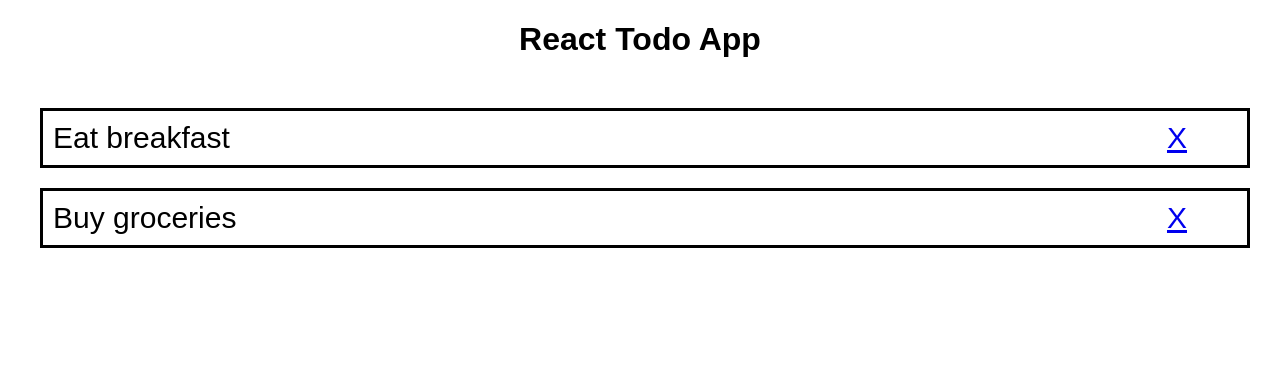
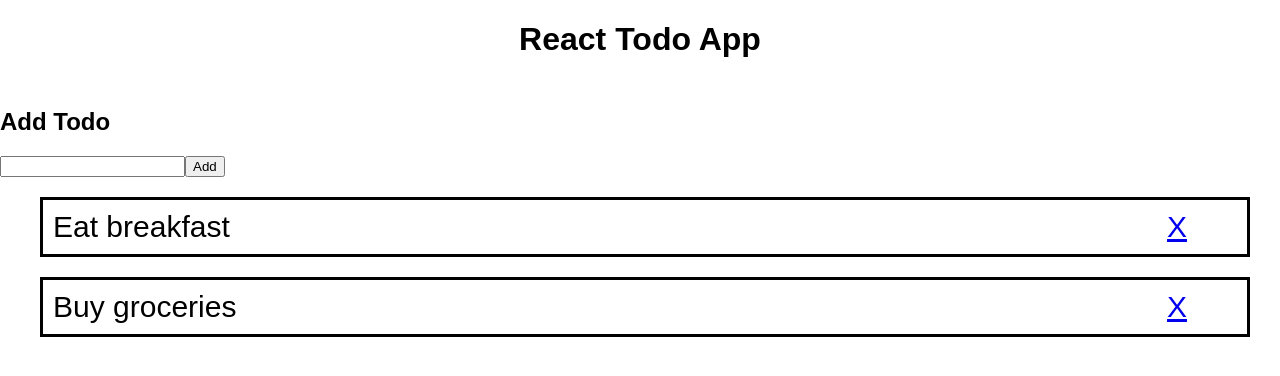
Before and after one commit to CuriousIbrahim/react-todo-app, a React (Create React App) app: page / in a window 1280 px wide. Shown: the top 376 px of the page. Built offline with nearby package versions, Linux system fonts and the light colour scheme.

Commit message:
Import and implement AddTodo

```diff
--- a/src/App.js
+++ b/src/App.js
@@ -2,6 +2,7 @@ import React, {Component} from 'react';
 import logo from './logo.svg';
 import './App.css';
 import Todos from './Components/Todos';
+import AddTodo from './Components/AddTodo';
 
 class App extends Component {
 
@@ -30,6 +31,8 @@ class App extends Component {
 
     return (<div className="App">
       <h1>React Todo App</h1>
+
+      <AddTodo/>
       <Todos todos={this.state.todos}></Todos>
     </div>);
   }
```
